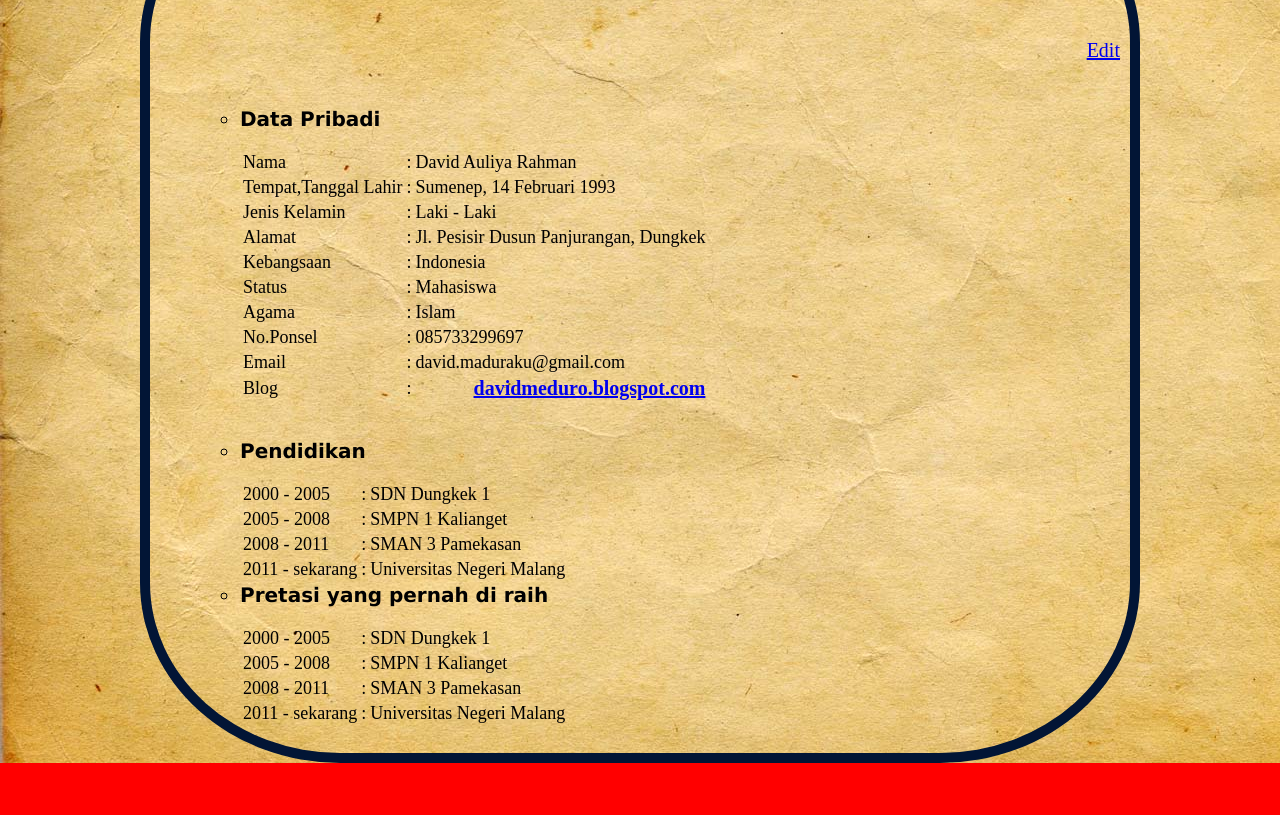
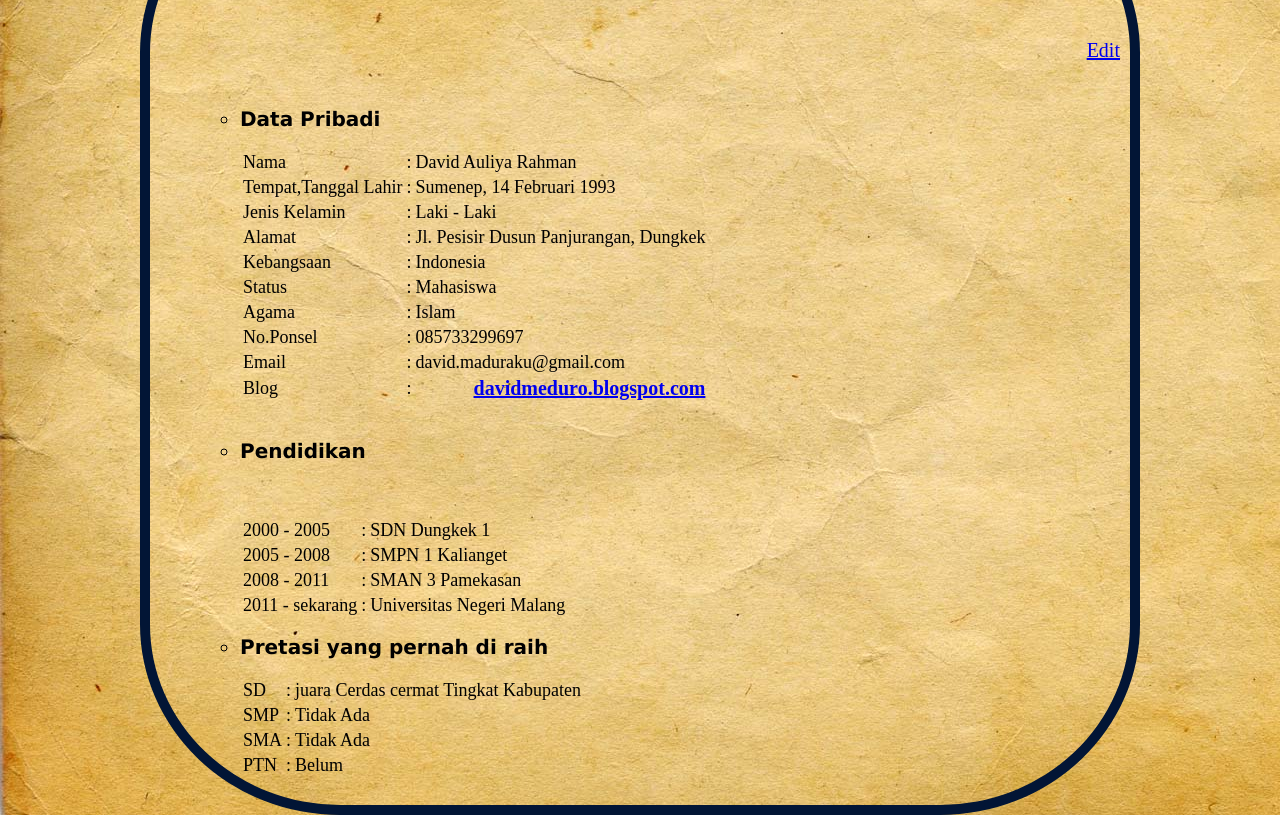
Before and after one commit to davidrahman/webpage, a plain HTML site: page index.html in a window 1280 px wide. Shown: the part 138-953 px from the top of the page. Before the commit the page ends 901 px from the top, so only its background shows below. Drawn offline with Linux system fonts and the light colour scheme.

Commit message:
Update index.html

```diff
--- a/index.html
+++ b/index.html
@@ -101,8 +101,10 @@
                         <td>:</td>
                         <td>Universitas Negeri Malang</td>
                         </tr>
+                        <br>
+                        <br>
 
-			<table>
+			</table>
 		</ul>
 	</ol>
 	<ol style="font-family: Futura">
@@ -111,24 +113,24 @@
 			<li><b>Pretasi yang pernah di raih</b></li>
 			<br>
 			<tr>
-				<td>2000 - 2005</td>
+				<td>SD</td>
                        		<td>:  </td>
-                        	<td>SDN Dungkek 1</td>
+                        	<td>juara Cerdas cermat Tingkat Kabupaten</td>
 			</tr>
 			<tr>
-                        	<td>2005 - 2008</td>
+                        	<td>SMP</td>
                         	<td>:  </td>
-                        	<td>SMPN 1 Kalianget</td>
+                        	<td>Tidak Ada</td>
                         </tr>
                         <tr>
-                        	<td>2008 - 2011</td>
+                        	<td>SMA</td>
                         	<td>:  </td>
-                        	<td>SMAN 3 Pamekasan</td>
+                        	<td>Tidak Ada</td>
                         </tr>
                         <tr>
-                        	<td>2011 - sekarang</td>
+                        	<td>PTN</td>
                         	<td>:</td>
-                        	<td>Universitas Negeri Malang</td>
+                        	<td>Belum</td>
                         </tr>
 
 		</table>
```
